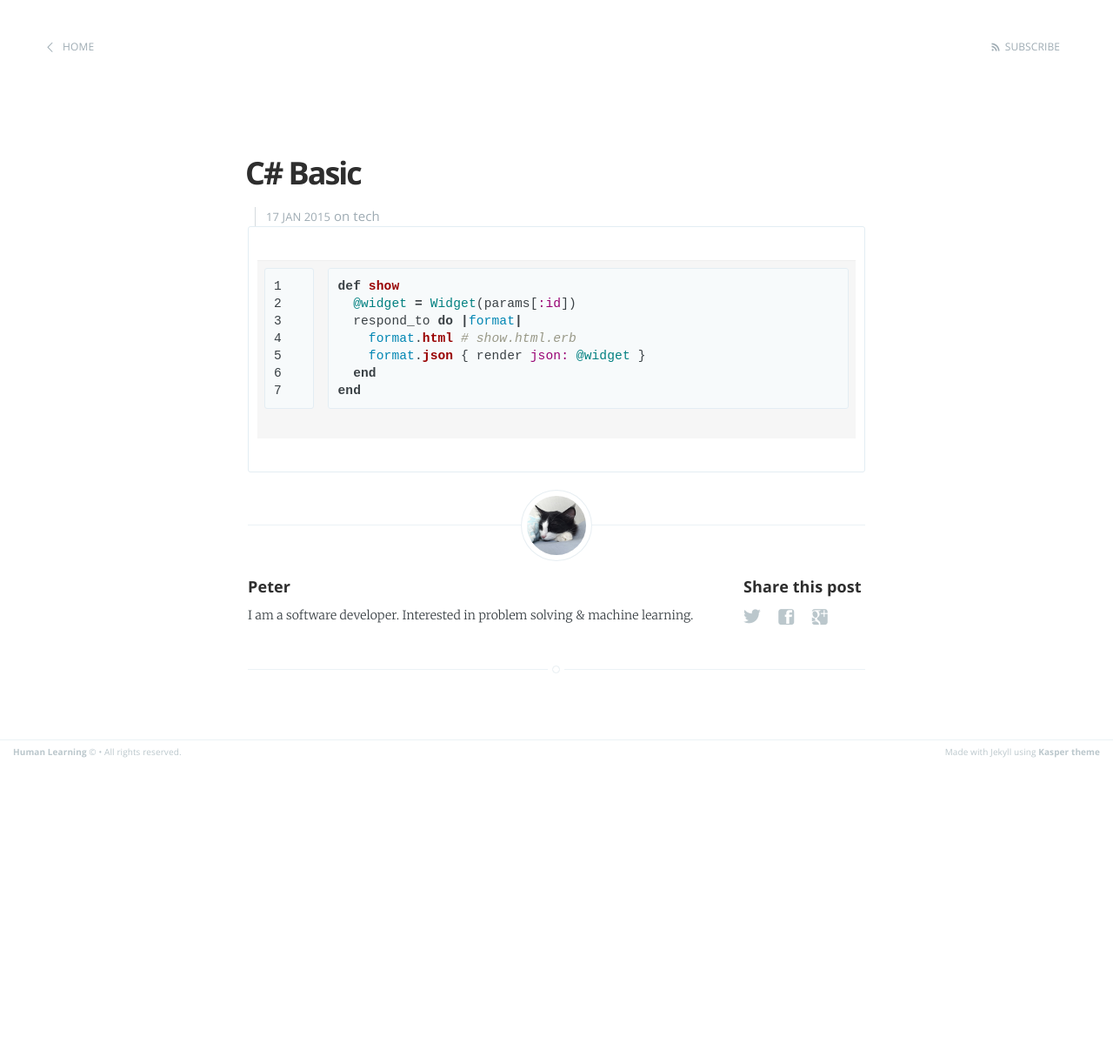
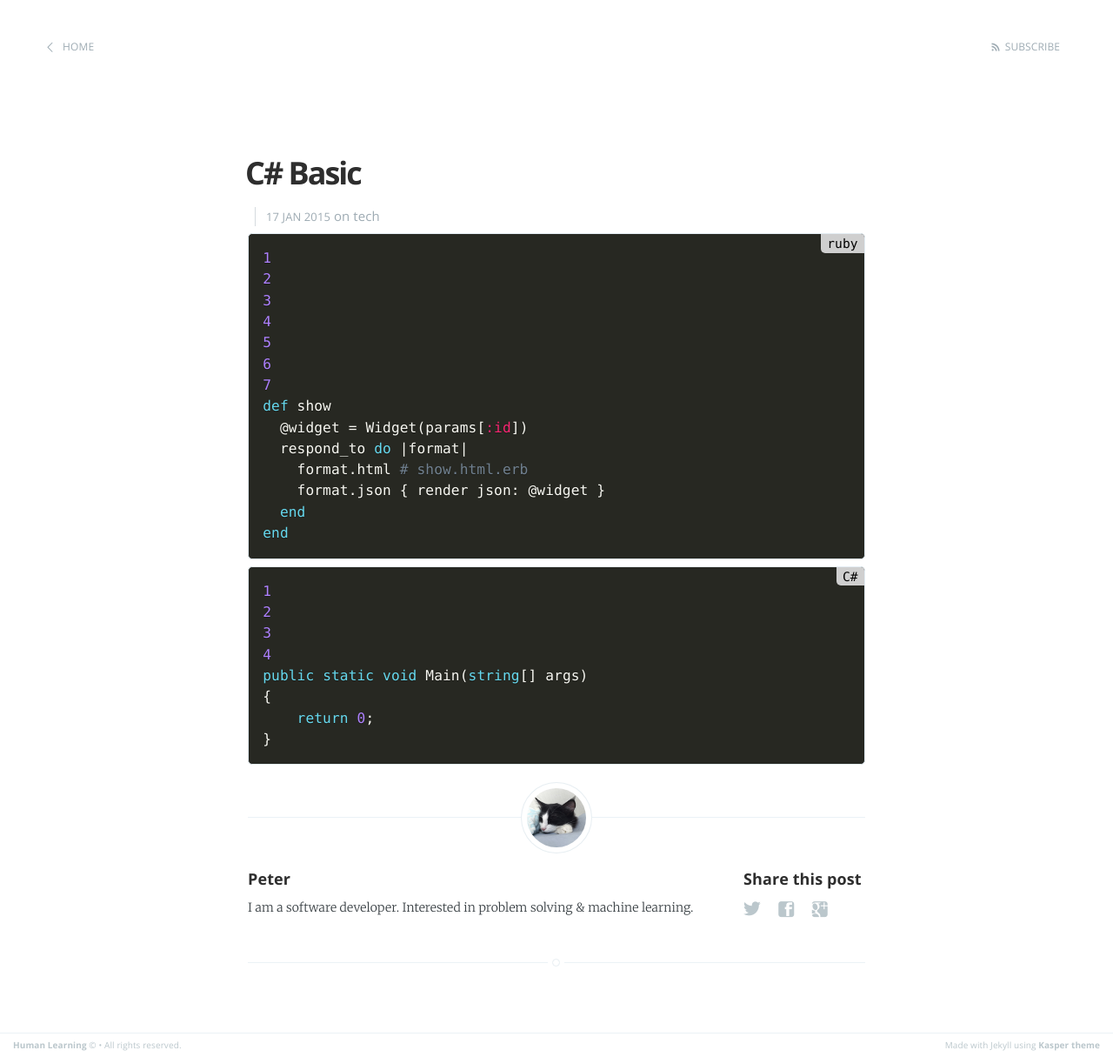
Before and after one commit to hyunjong-lee/hyunjong-lee-prev.github.io, a Jekyll site: the page built from _posts/2015-01-17-CSharp-Basic.markdown, in a window 1280 px wide. Shown: the whole page at 87% size. Built offline with Jekyll 4.4.1, drawn with Linux system fonts in a browser that asks for light colours; before the commit the page ends 900 px from its top, so only the background shows below that.

Commit message:
Code block syntax highlighter test

```diff
--- a/_layouts/default.html
+++ b/_layouts/default.html
@@ -16,6 +16,8 @@
     <!-- Customisation  -->
     <link rel="stylesheet" type="text/css" href="/assets/css/main.css" />
 
+    <link rel="stylesheet" type="text/css" href="/assets/css/prism.css" />
+
 </head>
 <body class="{% if page.post_class %}{{page.post_class}}{% else %}home-template{% endif %}">
 
@@ -30,6 +32,7 @@
       </section>
     </footer>
 
+    <script type="text/javascript" src="/assets/js/prism.js"></script>
     <script type="text/javascript" src="/assets/js/jquery-1.11.1.min.js"></script>
     <script type="text/javascript" src="/assets/js/jquery.fitvids.js"></script>
     <script type="text/javascript" src="/assets/js/index.js"></script>
--- a/_posts/2015-01-17-CSharp-Basic.markdown
+++ b/_posts/2015-01-17-CSharp-Basic.markdown
@@ -14,3 +14,11 @@
   end
 end
 ~~~~~~
+
+
+~~~~~~ csharp
+public static void Main(string[] args)
+{
+    return 0;
+}
+~~~~~~
--- /dev/null
+++ b/assets/css/prism.css
@@ -0,0 +1,141 @@
+/* http://prismjs.com/download.html?themes=prism-okaidia&languages=markup+css+clike+javascript+java+php+c+cpp+python+sql+ruby+csharp+aspnet+scala+swift+objectivec+latex+git+r+powershell+markdown&plugins=show-language */
+/**
+ * okaidia theme for JavaScript, CSS and HTML
+ * Loosely based on Monokai textmate theme by http://www.monokai.nl/
+ * @author ocodia
+ */
+
+code[class*="language-"],
+pre[class*="language-"] {
+	color: #f8f8f2;
+	text-shadow: 0 1px rgba(0, 0, 0, 0.3);
+	font-family: Consolas, Monaco, 'Andale Mono', monospace;
+	direction: ltr;
+	text-align: left;
+	white-space: pre;
+	word-spacing: normal;
+	word-break: normal;
+	line-height: 1.5;
+
+	-moz-tab-size: 4;
+	-o-tab-size: 4;
+	tab-size: 4;
+
+	-webkit-hyphens: none;
+	-moz-hyphens: none;
+	-ms-hyphens: none;
+	hyphens: none;
+}
+
+/* Code blocks */
+pre[class*="language-"] {
+	padding: 1em;
+	margin: .5em 0;
+	overflow: auto;
+	border-radius: 0.3em;
+}
+
+:not(pre) > code[class*="language-"],
+pre[class*="language-"] {
+	background: #272822;
+}
+
+/* Inline code */
+:not(pre) > code[class*="language-"] {
+	padding: .1em;
+	border-radius: .3em;
+}
+
+.token.comment,
+.token.prolog,
+.token.doctype,
+.token.cdata {
+	color: slategray;
+}
+
+.token.punctuation {
+	color: #f8f8f2;
+}
+
+.namespace {
+	opacity: .7;
+}
+
+.token.property,
+.token.tag,
+.token.constant,
+.token.symbol,
+.token.deleted {
+	color: #f92672;
+}
+
+.token.boolean,
+.token.number {
+	color: #ae81ff;
+}
+
+.token.selector,
+.token.attr-name,
+.token.string,
+.token.char,
+.token.builtin,
+.token.inserted {
+	color: #a6e22e;
+}
+
+.token.operator,
+.token.entity,
+.token.url,
+.language-css .token.string,
+.style .token.string,
+.token.variable {
+	color: #f8f8f2;
+}
+
+.token.atrule,
+.token.attr-value {
+	color: #e6db74;
+}
+
+.token.keyword {
+	color: #66d9ef;
+}
+
+.token.regex,
+.token.important {
+	color: #fd971f;
+}
+
+.token.important,
+.token.bold {
+	font-weight: bold;
+}
+.token.italic {
+	font-style: italic;
+}
+
+.token.entity {
+	cursor: help;
+}
+
+pre[class*='language-'] {
+	position: relative;
+}
+pre[class*='language-'] > code[data-language] {
+	overflow: scroll;
+	max-height: 28em;
+	display: block;
+}
+pre[class*='language-'] > code[data-language]::before {
+	content: attr(data-language);
+	color: black;
+	background-color: #CFCFCF;
+	display: inline-block;
+	position: absolute;
+	top: 0;
+	right: 0;
+	font-size: 0.9em;
+	border-radius: 0 0 0 5px;
+	padding: 0 0.5em;
+	text-shadow: none;
+}
```
Also changed, not shown: assets/js/prism.js (added).
